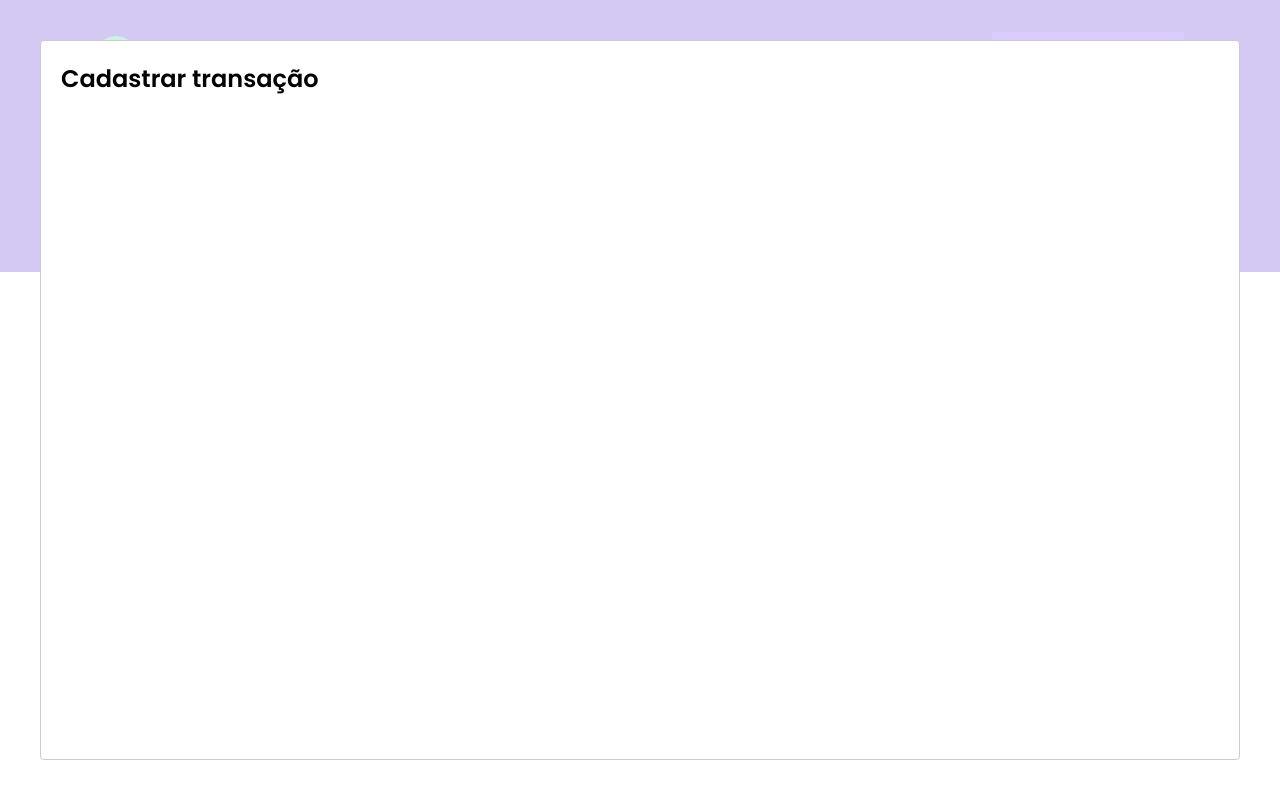
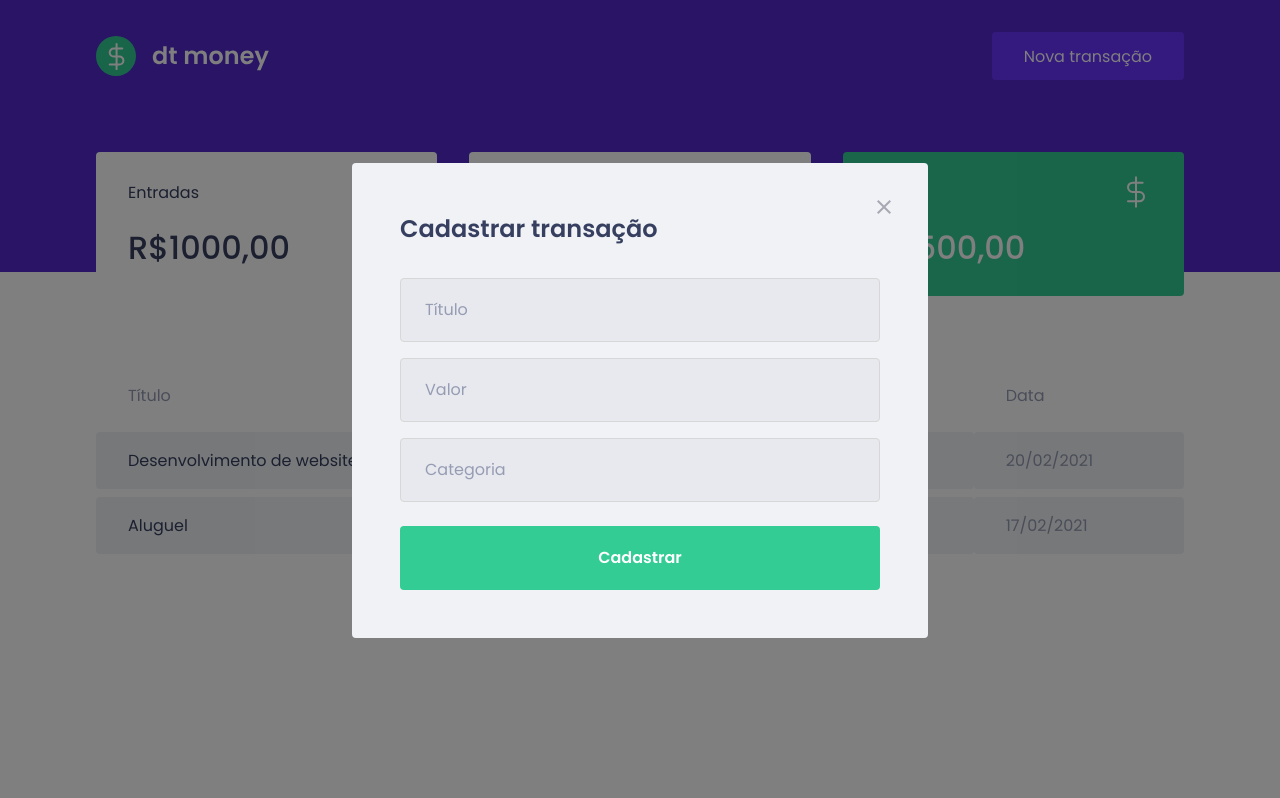
Before and after one commit to MateusJSouza/dtmoney, a React (Create React App) app: page / in a window 1280 px wide. Both pictures are taken after a click on the button "Nova transação". Built offline with nearby package versions, Linux system fonts and the light colour scheme; no server answers; what miragejs would draw is missing.

Commit message:
:sparkles: add: button stylization new transaction

```diff
--- a/public/index.html
+++ b/public/index.html
@@ -14,6 +14,7 @@
 
   <title>dtmoney</title>
   <body>
+    <noscript>You need to enable JavaScript to run this app.</noscript>
     <div id="root"></div>
   </body>
 </html>
--- a/src/App.tsx
+++ b/src/App.tsx
@@ -2,8 +2,11 @@ import { useState } from 'react';
 import Modal from 'react-modal';
 import { Dashboard } from './components/Dashboard';
 import { Header } from './components/Header';
+import { NewTransactionModal } from './components/NewTransactionModal';
 
 import { GlobalStyle } from './styles/global';
+
+Modal.setAppElement('#root');
 
 export function App() {
   const [isNewTransactionModalOpen, setIsNewTransactionModalOpen] = useState(false);
@@ -23,12 +26,10 @@ export function App() {
 
       <Dashboard />
 
-      <Modal
+      <NewTransactionModal
         isOpen={isNewTransactionModalOpen}
         onRequestClose={handleCloseNewTransactionModal}
-      >
-        <h2>Cadastrar transação</h2>
-      </Modal>
+      />
 
       <GlobalStyle />
     </>
--- /dev/null
+++ b/src/components/NewTransactionModal/index.tsx
@@ -0,0 +1,49 @@
+import Modal from 'react-modal';
+import closeImg from '../../assets/close.svg';
+import { Container } from './styles';
+
+interface NewTransactionModalProps {
+  isOpen: boolean;
+  onRequestClose: () => void;
+}
+
+// desestruturação
+export function NewTransactionModal({isOpen, onRequestClose}: NewTransactionModalProps) {
+  return(
+    <Modal
+      isOpen={isOpen}
+      onRequestClose={onRequestClose}
+      overlayClassName="react-modal-overlay"
+      className="react-modal-content"
+    >
+      <button
+        type="button"
+        onClick={onRequestClose}
+        className="react-modal-close"
+      >
+        <img src={closeImg} alt="Fechar modal"/>
+      </button>
+
+      <Container>
+        <h2>Cadastrar transação</h2>
+
+        <input
+          placeholder="Título"
+        />
+
+        <input
+          type="number"
+          placeholder="Valor"
+        />
+
+        <input
+          placeholder="Categoria"
+        />
+
+        <button type="submit">
+          Cadastrar
+        </button>
+      </Container>
+    </Modal>
+  );
+}
--- /dev/null
+++ b/src/components/NewTransactionModal/styles.ts
@@ -0,0 +1,48 @@
+import styled from 'styled-components';
+
+export const Container = styled.form`
+  h2 {
+    color: var(--text-title);
+    font-size: 1.5rem;
+    margin-bottom: 2rem;
+  }
+
+  input {
+    width: 100%;
+    padding: 0 1.5rem;
+    height: 4rem;
+    border-radius: 0.25rem;
+
+    border: 1px solid #d7d7d7;
+    background: #e7e9ee;
+
+    font-weight: 400;
+    font-size: 1rem;
+    &::placeholder {
+      color: var(--text-body);
+    }
+
+    & + input {
+      margin-top: 1rem;
+    }
+  }
+
+  button[type="submit"] {
+    width: 100%;
+    padding: 0 1.5rem;
+    height: 4rem;
+    background: var(--green);
+    color: #fff;
+    border-radius: 0.25rem;
+    border: 0;
+    font-size: 1rem;
+    margin-top: 1.5rem;
+    font-weight: 600;
+
+    transition: filter 0.2s;
+
+    &:hover {
+      filter: brightness(0.9);
+    }
+  }
+`;
--- a/src/styles/global.ts
+++ b/src/styles/global.ts
@@ -59,4 +59,42 @@ export const GlobalStyle = createGlobalStyle`
     opacity: 0.6;
     cursor: not-allowed;
   }
+
+  .react-modal-overlay {
+    background: rgba(0, 0, 0, 0.5);
+
+    position: fixed;
+    top: 0;
+    bottom: 0;
+    right: 0;
+    left: 0;
+
+    display: flex;
+    align-items: center;
+    justify-content: center;
+  }
+
+  .react-modal-content {
+    width: 100%;
+    max-width: 576px;
+    background: var(--background);
+    padding: 3rem;
+
+    position: relative;
+    border-radius: 0.25rem;
+  }
+
+  .react-modal-close {
+    position: absolute;
+    right: 1.5rem;
+    top: 1.5rem;
+    border: 0;;
+    background: transparent;
+
+    transition: filter(0.2s);
+
+    &:hover {
+      filter: brightness(0.8);
+    }
+  }
 `
```
